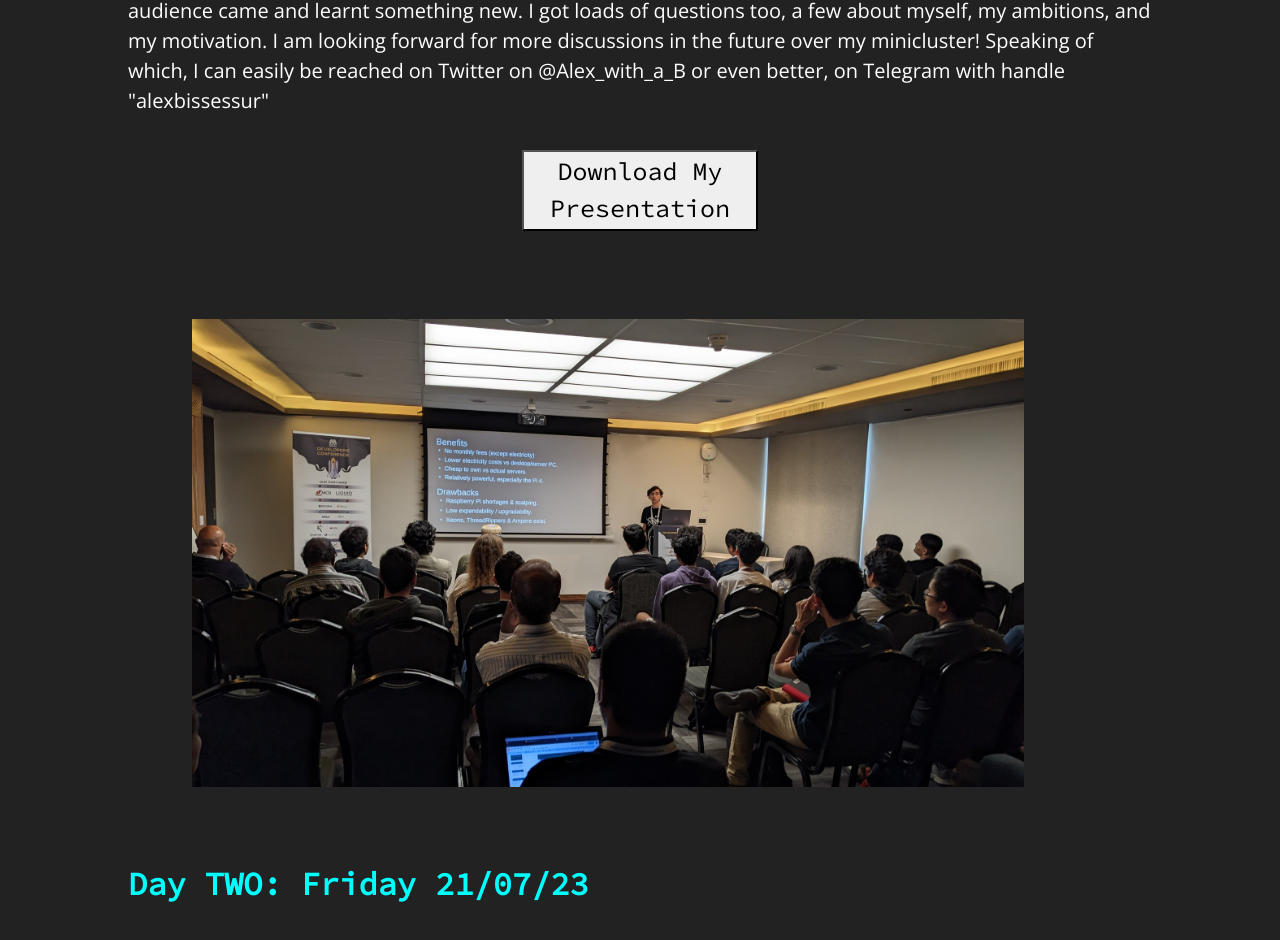
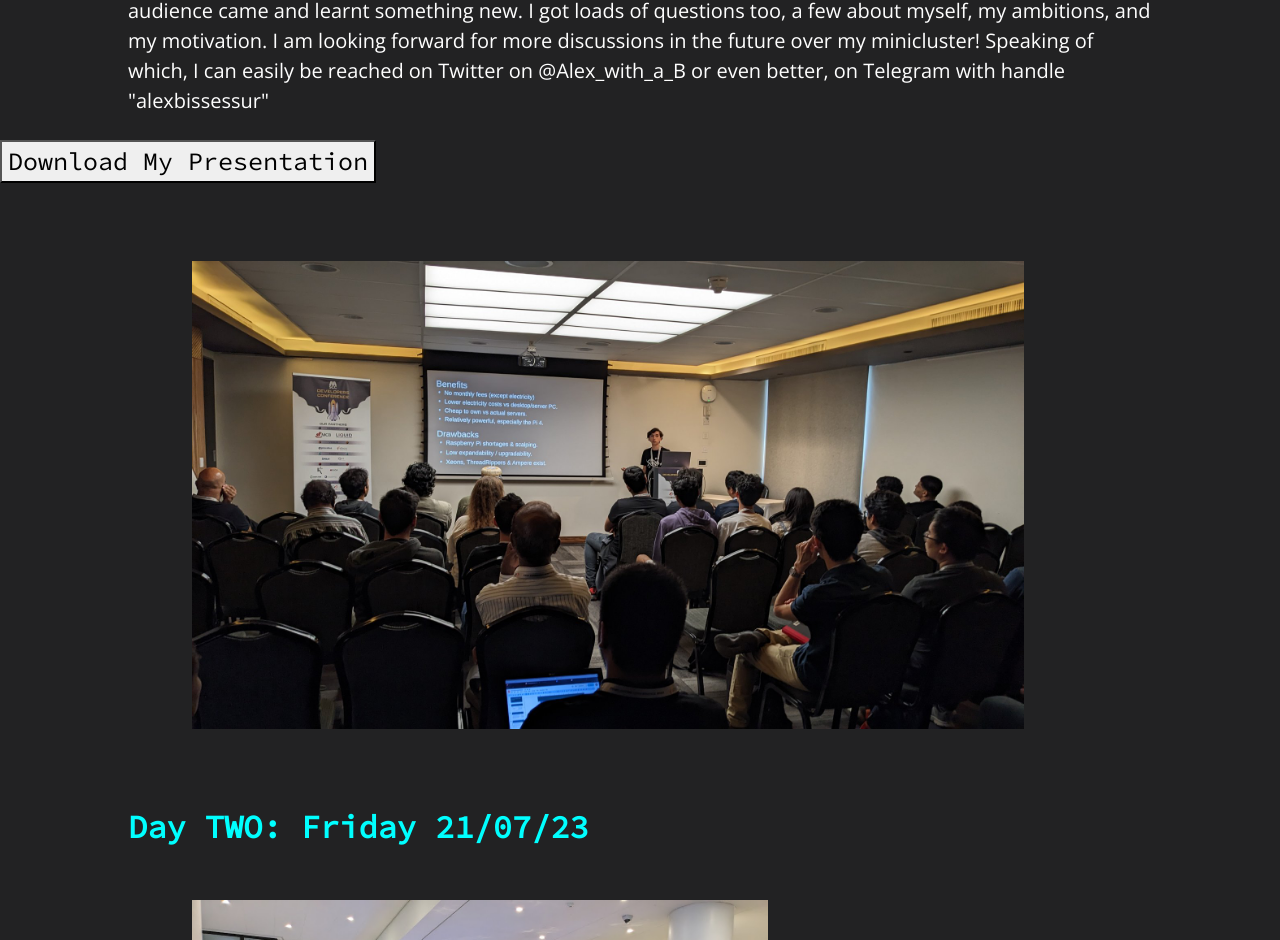
Before and after one commit to xelab04/xelab04.github.io, a plain HTML site: page activities/devcon23.html in a window 1280 px wide. Shown: the part 3468-4408 px from the top of the page. Drawn offline with nearby package versions, Linux system fonts and the light colour scheme.

Commit message:
That button styling was hard

```diff
--- a/activities/devcon23.html
+++ b/activities/devcon23.html
@@ -115,15 +115,16 @@ https://templatemo.com/tm-563-seo-dream
       <blockquote class="twitter-tweet" data-theme="dark"><p lang="en" dir="ltr">Learning is probably the number one reason to have fun on a cheap SBC cluster—and now the <a href="https://twitter.com/Raspberry_Pi?ref_src=twsrc%5Etfw">@Raspberry_Pi</a> is available again, no better time than now! <a href="https://t.co/oLtEe01Rw4">https://t.co/oLtEe01Rw4</a></p>&mdash; Jeff Geerling (@geerlingguy) <a href="https://twitter.com/geerlingguy/status/1682458477728342016?ref_src=twsrc%5Etfw">July 21, 2023</a></blockquote> <script async src="https://platform.twitter.com/widgets.js" charset="utf-8"></script>
       -->
       <br>
-      <a href="assets/images/devcon23/Slides 169.odp" download="./SBC Clusters.odp" style="border-radius: 12px;
-  font-size: 25px;
-  color: white;
-  padding: 10px 10px;
-  margin: 0 40%;
-  max-width:100vw;
-  display:block;
-  text-align: center;
-  text-decoration: none;"><button type="button">Download My Presentation</button></a>
+      <div style="margin: 0 10% display: inline-grid;">
+        <a href="assets/images/devcon23/Slides 169.odp" download="./SBC Clusters.odp" style="border-radius: 12px;
+          font-size: 25px;
+          color: white;
+          align-self: center;
+          text-align: center;
+          text-decoration: none;">
+          <button type="button">Download My Presentation</button>
+        </a>
+      </div>
       <br><br>
       <img src="assets/images/devcon23/MyPres2.jpeg" alt="">
 
```
